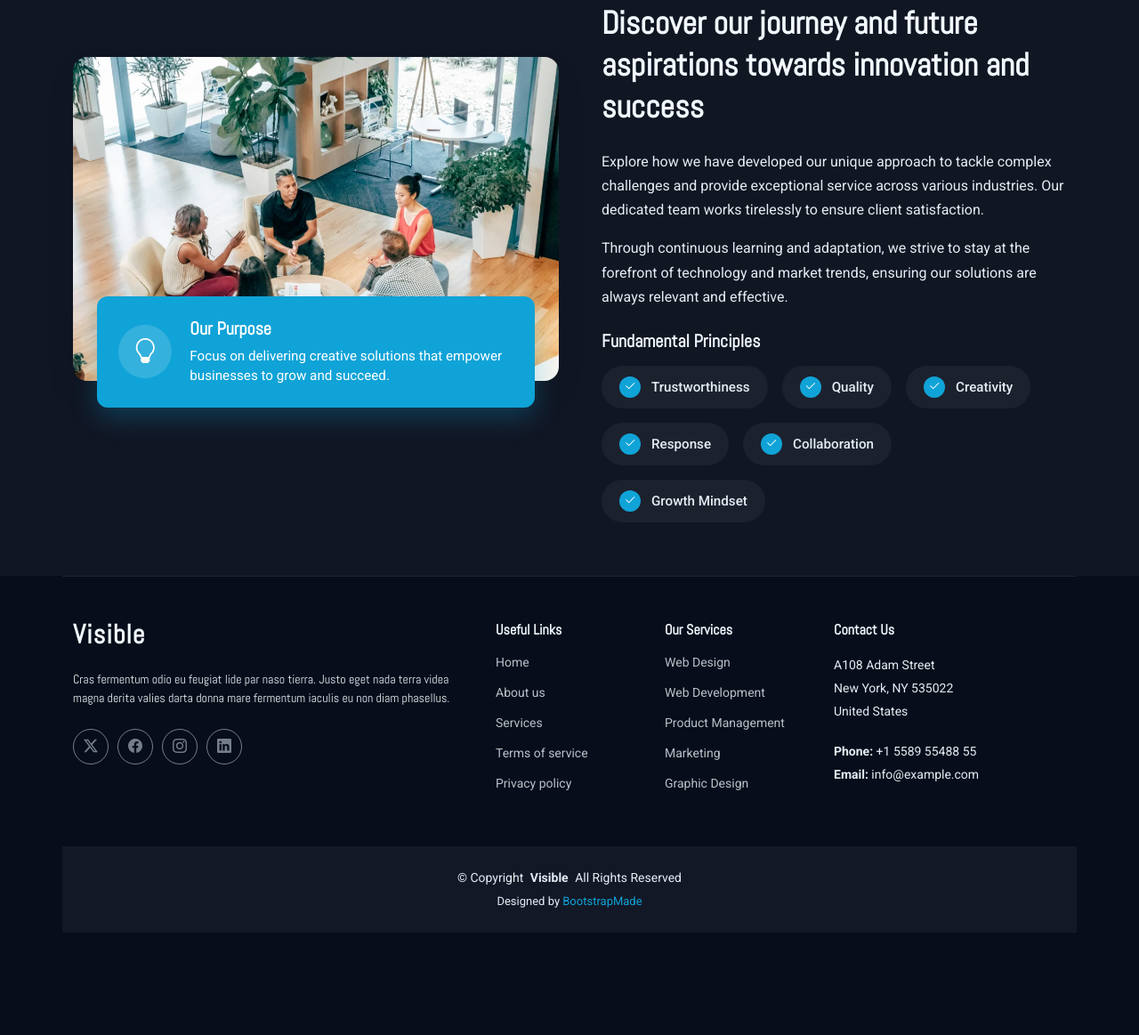
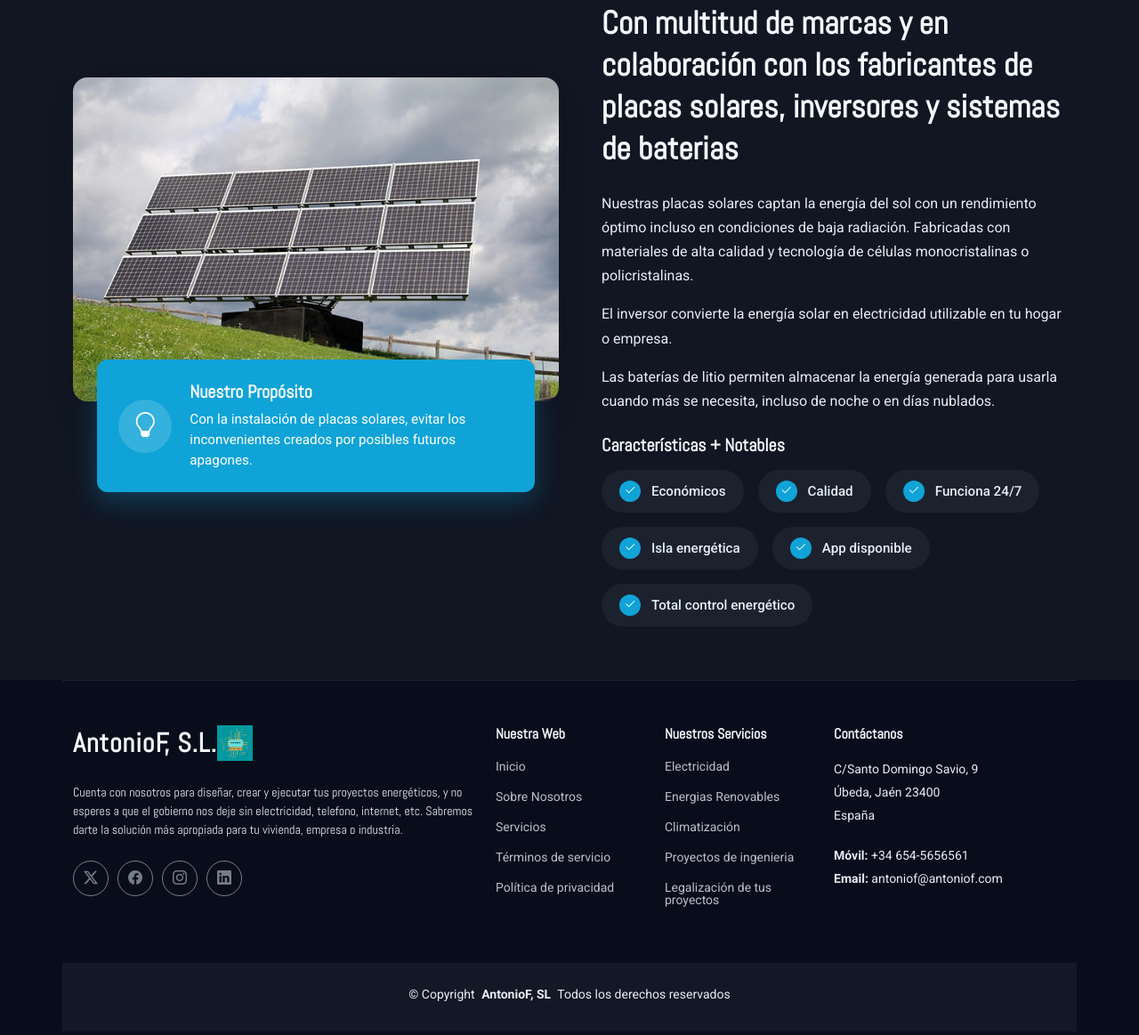
Before and after one commit to antoniof2025/electricidad, a plain HTML site: page index.html in a window 1280 px wide. Shown: the part 1145-2308 px from the top of the page at 89% size. Before the commit the page ends 2243 px from the top, so only its background shows below. Drawn offline with Linux system fonts and the light colour scheme.

Commit message:
Cambio total 1.0

```diff
--- a/index.html
+++ b/index.html
@@ -40,7 +40,7 @@
 
       <a href="index.html" class="logo d-flex align-items-center">
         <!-- Uncomment the line below if you also wish to use an image logo -->
-        <!-- <img src="assets/img/logo.webp" alt=""> -->
+        <img src="assets/img/Antoniof.png" alt="">
         <h1 class="sitename">Electricidad Antoniof</h1>
       </a>
 
@@ -63,31 +63,31 @@
         <div class="row align-items-center">
           <div class="col-lg-6 hero-content" data-aos="fade-up" data-aos-delay="100">
             <div class="subtitle">
-              <span>DESIGN STUDIO</span>
+              <span>INGENIERIA Y ENERGIAS RENOVABLES</span>
             </div>
 
             <h1 class="title">
-              INSPIRE <span class="highlight">THROUGH</span> DESIGN
+              APAGONES <span class="highlight">NO!!!!!</span> ENERGIA VERDE
             </h1>
 
             <div class="description">
-              <p>Lorem ipsum dolor sit amet, consectetur adipiscing elit. Nullam vitae fermentum risus. Vestibulum ante ipsum primis in faucibus orci luctus et ultrices posuere cubilia curae; Proin egestas, urna at rhoncus gravida.</p>
+              <p>En ANTONIOF, S.L., creemos en un mundo más limpio, sostenible y eficiente. Nos dedicamos a desarrollar, instalar y mantener soluciones de energía renovable que reducen el impacto ambiental y generan beneficios reales para hogares, empresas y comunidades.</p>
             </div>
 
             <div class="hero-buttons">
               <a href="#services" class="primary-btn">
-                Our Services
+                Nuestros Serivicios
                 <i class="bi bi-chevron-right"></i>
               </a>
               <a href="#portfolio" class="secondary-btn">
-                View Portfolio
+                Trabajos + destacados
               </a>
             </div>
           </div>
 
           <div class="col-lg-6 hero-visual" data-aos="fade-up" data-aos-delay="200">
             <div class="image-wrapper">
-              <img src="assets/img/misc/misc-square-16.webp" alt="Creative Design" class="main-image">
+              <img src="assets/img/luz11.png" alt="Creative Design" class="main-image">
 
               <div class="floating-element top-left">
                 <i class="bi bi-star-fill"></i>
@@ -98,17 +98,17 @@
               </div>
 
               <div class="experience-badge">
-                <span class="years">10+</span>
-                <span class="text">Years of Experience</span>
+                <span class="years">+25</span>
+                <span class="text">Años de Experiencia</span>
               </div>
             </div>
 
             <div class="client-counter">
               <div class="counter-number">
-                <span>750+</span>
+                <span>150+</span>
               </div>
               <div class="counter-text">
-                <span>Clientes muy perjudicados</span>
+                <span>Clientes satisfechos</span>
               </div>
             </div>
           </div>
@@ -121,9 +121,9 @@
 
       <!-- Section Title -->
       <div class="container section-title" data-aos="fade-up">
-        <span class="description-title">About</span>
-        <h2>About</h2>
-        <p>Necessitatibus eius consequatur ex aliquid fuga eum quidem sint consectetur velit</p>
+        <span class="description-title">Sobre Nosotros</span>
+        <h2>Sobre Nosotros</h2>
+        <p>Somos una empresa de Úbeda (Jáen), con amplia experiencia en instalaciones eléctricas de ambito doméstico, locales comerciales e industriales.</p>
       </div><!-- End Section Title -->
 
       <div class="container" data-aos="fade-up" data-aos-delay="100">
@@ -131,14 +131,15 @@
         <div class="row align-items-center gy-5">
           <div class="col-lg-6" data-aos="fade-up" data-aos-delay="100">
             <div class="about-image-wrapper position-relative">
-              <img src="assets/img/about/about-8.webp" alt="About Us" class="img-fluid rounded-4">
+              <img src="assets/img/placas1.jpg" alt="About Us" class="img-fluid rounded-4">
+              <br><br><br><br>
               <div class="mission-card">
                 <div class="mission-icon">
                   <i class="bi bi-lightbulb"></i>
                 </div>
                 <div class="mission-content">
-                  <h4>Our Purpose</h4>
-                  <p>Focus on delivering creative solutions that empower businesses to grow and succeed.</p>
+                  <h4>Nuestro Propósito</h4>
+                  <p>Con la instalación de placas solares, evitar los inconvenientes creados por posibles futuros apagones.</p>
                 </div>
               </div>
             </div>
@@ -146,40 +147,41 @@
 
           <div class="col-lg-6" data-aos="fade-up" data-aos-delay="200">
             <div class="about-content ps-lg-4">
-              <div class="tag-badge" data-aos="fade-up" data-aos-delay="100">COMPANY OVERVIEW</div>
-              <h2 class="mb-4" data-aos="fade-up" data-aos-delay="200">Discover our journey and future aspirations towards innovation and success</h2>
+              <div class="tag-badge" data-aos="fade-up" data-aos-delay="100">MÁS DATOS</div>
+              <h2 class="mb-4" data-aos="fade-up" data-aos-delay="200">Con multitud de marcas y en colaboración con los fabricantes de placas solares, inversores y sistemas de baterias</h2>
 
               <div class="about-info" data-aos="fade-up" data-aos-delay="300">
-                <p>Explore how we have developed our unique approach to tackle complex challenges and provide exceptional service across various industries. Our dedicated team works tirelessly to ensure client satisfaction.</p>
-                <p>Through continuous learning and adaptation, we strive to stay at the forefront of technology and market trends, ensuring our solutions are always relevant and effective.</p>
+                <p>Nuestras placas solares captan la energía del sol con un rendimiento óptimo incluso en condiciones de baja radiación. Fabricadas con materiales de alta calidad y tecnología de células monocristalinas o policristalinas.</p>
+                <p>El inversor convierte la energía solar en electricidad utilizable en tu hogar o empresa.</p>
+                <p>Las baterías de litio permiten almacenar la energía generada para usarla cuando más se necesita, incluso de noche o en días nublados.</p>
               </div>
 
-              <h4 class="values-title mt-4 mb-3" data-aos="fade-up" data-aos-delay="400">Fundamental Principles</h4>
+              <h4 class="values-title mt-4 mb-3" data-aos="fade-up" data-aos-delay="400">Características + Notables</h4>
 
               <div class="values-list" data-aos="fade-up" data-aos-delay="500">
                 <div class="value-item">
                   <div class="value-icon"><i class="bi bi-check2"></i></div>
-                  <span class="value-text">Trustworthiness</span>
+                  <span class="value-text">Económicos</span>
                 </div>
                 <div class="value-item">
                   <div class="value-icon"><i class="bi bi-check2"></i></div>
-                  <span class="value-text">Quality</span>
+                  <span class="value-text">Calidad</span>
                 </div>
                 <div class="value-item">
                   <div class="value-icon"><i class="bi bi-check2"></i></div>
-                  <span class="value-text">Creativity</span>
+                  <span class="value-text">Funciona 24/7</span>
                 </div>
                 <div class="value-item">
                   <div class="value-icon"><i class="bi bi-check2"></i></div>
-                  <span class="value-text">Response</span>
+                  <span class="value-text">Isla energética</span>
                 </div>
                 <div class="value-item">
                   <div class="value-icon"><i class="bi bi-check2"></i></div>
-                  <span class="value-text">Collaboration</span>
+                  <span class="value-text">App disponible</span>
                 </div>
                 <div class="value-item">
                   <div class="value-icon"><i class="bi bi-check2"></i></div>
-                  <span class="value-text">Growth Mindset</span>
+                  <span class="value-text">Total control energético</span>
                 </div>
               </div>
             </div>
@@ -198,9 +200,10 @@
       <div class="row gy-4">
         <div class="col-lg-5 col-md-12 footer-about">
           <a href="index.html" class="logo d-flex align-items-center">
-            <span class="sitename">Visible</span>
+            <span class="sitename">AntonioF, S.L.</span>
+            <img src="assets/img/Antoniof.png" alt="">
           </a>
-          <p>Cras fermentum odio eu feugiat lide par naso tierra. Justo eget nada terra videa magna derita valies darta donna mare fermentum iaculis eu non diam phasellus.</p>
+          <p>Cuenta con nosotros para diseñar, crear y ejecutar tus proyectos energéticos, y no esperes a que el gobierno nos deje sin electricidad, telefono, internet, etc. Sabremos darte la solución más apropiada para tu vivienda, empresa o industria.</p>
           <div class="social-links d-flex mt-4">
             <a href=""><i class="bi bi-twitter-x"></i></a>
             <a href=""><i class="bi bi-facebook"></i></a>
@@ -210,47 +213,46 @@
         </div>
 
         <div class="col-lg-2 col-6 footer-links">
-          <h4>Useful Links</h4>
+          <h4>Nuestra Web</h4>
           <ul>
-            <li><a href="#">Home</a></li>
-            <li><a href="#">About us</a></li>
-            <li><a href="#">Services</a></li>
-            <li><a href="#">Terms of service</a></li>
-            <li><a href="#">Privacy policy</a></li>
+            <li><a href="#">Inicio</a></li>
+            <li><a href="#">Sobre Nosotros</a></li>
+            <li><a href="#">Servicios</a></li>
+            <li><a href="#">Términos de servicio</a></li>
+            <li><a href="#">Política de privacidad</a></li>
           </ul>
         </div>
 
         <div class="col-lg-2 col-6 footer-links">
-          <h4>Our Services</h4>
+          <h4>Nuestros Servicios</h4>
           <ul>
-            <li><a href="#">Web Design</a></li>
-            <li><a href="#">Web Development</a></li>
-            <li><a href="#">Product Management</a></li>
-            <li><a href="#">Marketing</a></li>
-            <li><a href="#">Graphic Design</a></li>
+            <li><a href="#">Electricidad</a></li>
+            <li><a href="#">Energias Renovables</a></li>
+            <li><a href="#">Climatización</a></li>
+            <li><a href="#">Proyectos de ingenieria</a></li>
+            <li><a href="#">Legalización de tus proyectos</a></li>
           </ul>
         </div>
 
         <div class="col-lg-3 col-md-12 footer-contact text-center text-md-start">
-          <h4>Contact Us</h4>
-          <p>A108 Adam Street</p>
-          <p>New York, NY 535022</p>
-          <p>United States</p>
-          <p class="mt-4"><strong>Phone:</strong> <span>+1 5589 55488 55</span></p>
-          <p><strong>Email:</strong> <span>info@example.com</span></p>
+          <h4>Contáctanos</h4>
+          <p>C/Santo Domingo Savio, 9</p>
+          <p>Úbeda, Jaén 23400</p>
+          <p>España</p>
+          <p class="mt-4"><strong>Móvil:</strong> <span>+34 654-5656561</span></p>
+          <p><strong>Email:</strong> <span>antoniof@antoniof.com</span></p>
         </div>
 
       </div>
     </div>
 
     <div class="container copyright text-center mt-4">
-      <p>© <span>Copyright</span> <strong class="px-1 sitename">Visible</strong> <span>All Rights Reserved</span></p>
+      <p>© <span>Copyright</span> <strong class="px-1 sitename">AntonioF, SL</strong> <span>Todos los derechos reservados</span></p>
       <div class="credits">
         <!-- All the links in the footer should remain intact. -->
         <!-- You can delete the links only if you've purchased the pro version. -->
         <!-- Licensing information: https://bootstrapmade.com/license/ -->
         <!-- Purchase the pro version with working PHP/AJAX contact form: [buy-url] -->
-        Designed by <a href="https://bootstrapmade.com/">BootstrapMade</a>
       </div>
     </div>
 
```
Also changed, not shown: assets/img/Antoniof.png (added), assets/img/luz11.png (added), assets/img/luz12.png (added), assets/img/luz17.jpeg (added), assets/img/placas1.jpg (added).
